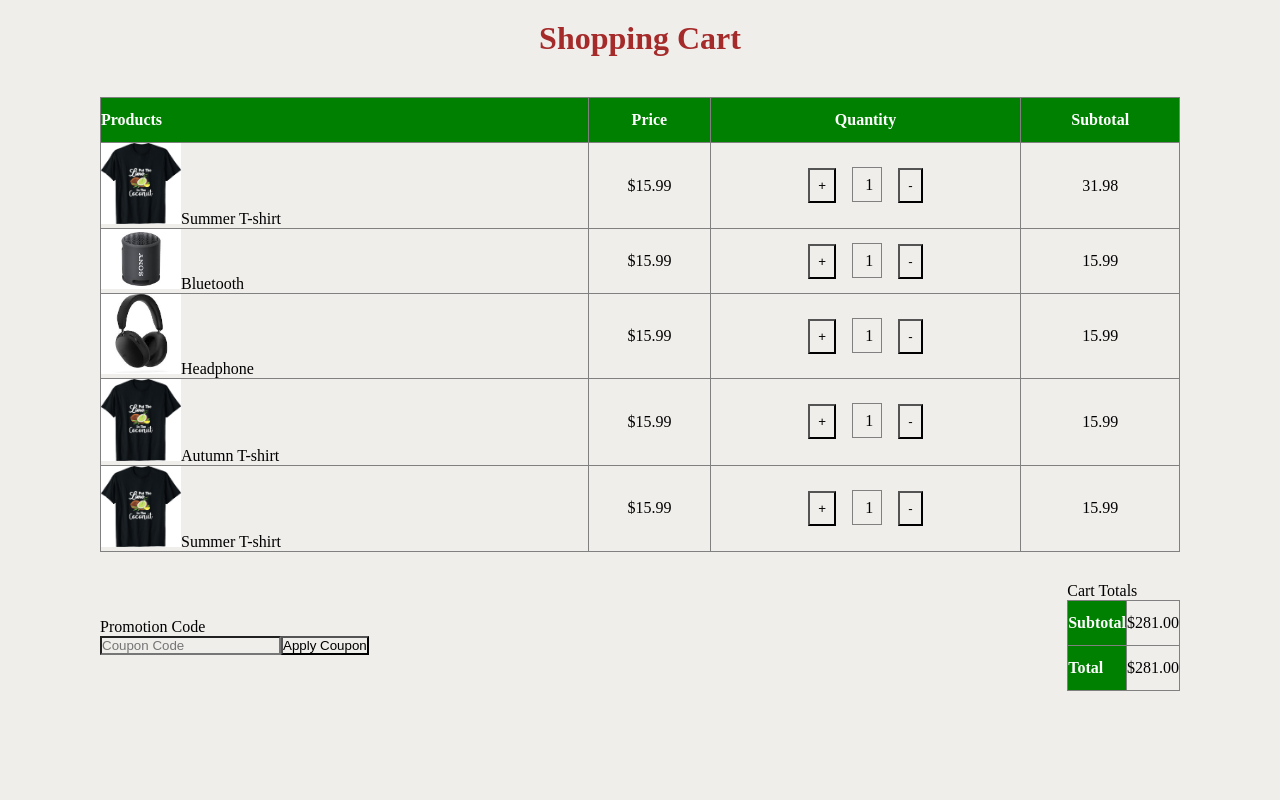
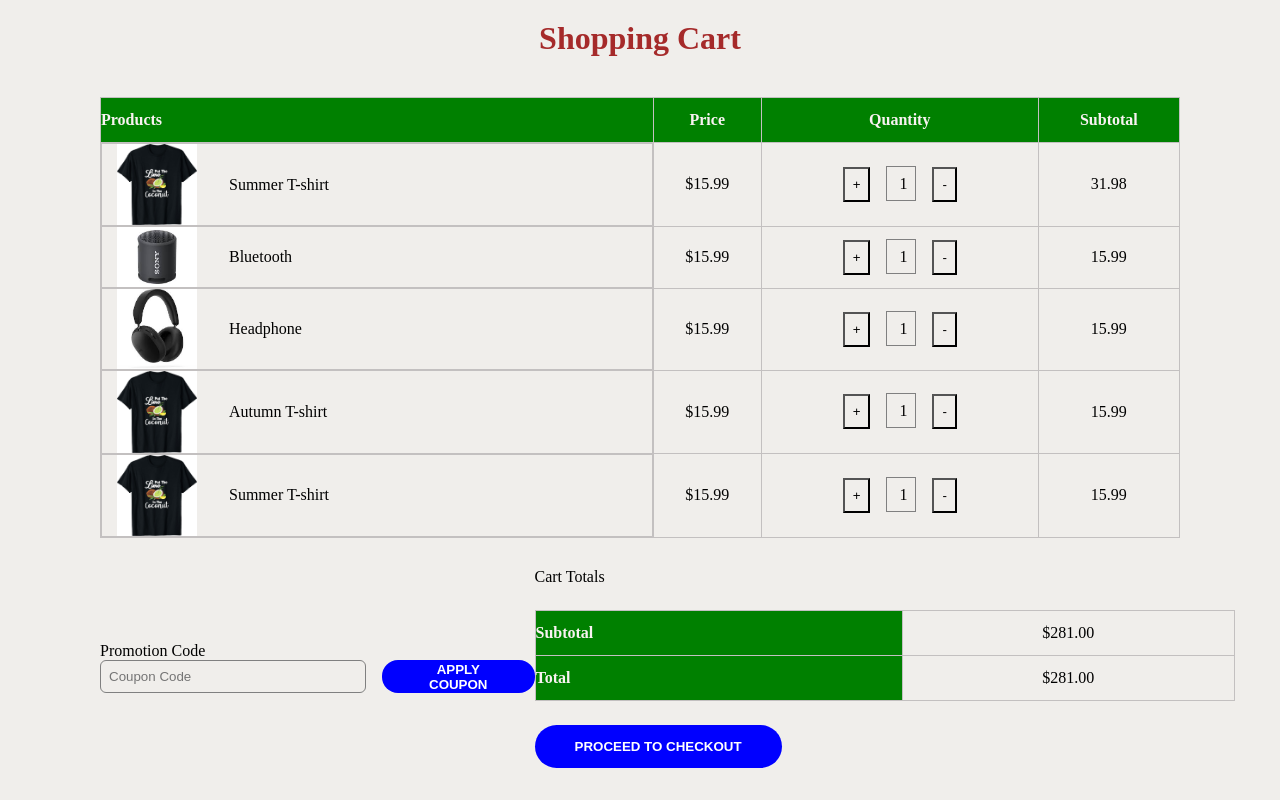
Before and after one commit to Tifem/shopping-cart, a React (Vite) app: page / in a window 1280 px wide. Built offline with nearby package versions, Linux system fonts and the light colour scheme.

Commit message:
working on the shopping cart UI

```diff
--- a/src/components/ShoppingCart.jsx
+++ b/src/components/ShoppingCart.jsx
@@ -73,13 +73,13 @@ const ShoppingCart = () => {
             {cartItem.map((item, index) => {
               return (
                 <tr key={index}>
-                  <td>
+                  <td className="item-image">
                     {" "}
                     <img src={item.image} alt={item.name} className="image" />
                     <span>{item.name}</span>
                   </td>
-                  {/* <td>{item.id}</td> */}
                   <td>${item.price.toFixed(2)}</td>
+
                   <td className="qty">
                     <button onClick={increment}>+</button>
                     <span> {count}</span>
@@ -90,38 +90,43 @@ const ShoppingCart = () => {
                       </button>
                     }
                   </td>
+
                   <td>{item.price * item.quantity}</td>
                 </tr>
               );
             })}
           </tbody>
         </table>
+
         <div className="cart-total">
           <div>
             <p>Promotion Code</p>
-            <div>
+            <div className="coupon-box">
               <input type="text" placeholder="Coupon Code" />
               <button>Apply Coupon</button>
             </div>
           </div>
-          <div>
+
+          <div className="cart">
             <p>Cart Totals</p>
             <div className="table-cart">
               <table>
                 <tr>
-
                 <th>Subtotal</th>
                 <td>$281.00</td>
                 </tr>
+
                 <tr>
-
                 <th>Total</th>
                 <td>$281.00</td>
                 </tr>
               </table>
             </div>
+
+            <button>PROCEED TO CHECKOUT</button>
           </div>
         </div>
+
       </div>
     </div>
   );
--- a/src/index.css
+++ b/src/index.css
@@ -62,15 +62,16 @@ td:first-child{
 
 th{
   background-color: green;
-  color: white;
+  color: rgb(249, 242, 242);
 }
-
 
 th:first-child{
   text-align: left;
 }
+
+
 table,th,td{
-  border: 1px solid gray;
+  border: 1px solid rgb(195, 192, 192);
 }
 
 .cart-total{
@@ -81,5 +82,52 @@ table,th,td{
 }
 
 .table-cart table{
-  width: 70%;
+  width: 700px;
 }
+
+.coupon-box {
+  display: flex;
+  gap: 1rem;
+}
+
+.coupon-box input{
+  outline: none;
+  width: 300px;
+  padding: 8px;
+  border-radius: 6px;
+  border: 1px solid gray;
+}
+
+.coupon-box button{
+  background-color: blue;
+  color: white;
+  border: none;
+  padding: 0 30px;
+  border-radius: 1rem;
+  text-transform: uppercase;
+  font-weight: bold;
+}
+
+.cart{
+  display: flex;
+  flex-direction: column;
+  gap: 1.5rem;
+}
+
+
+.cart button{
+ width: fit-content;
+ border: none;
+ background-color: blue;
+ color:white;
+ padding: 14px 40px;
+ border-radius: 1.5rem;
+ font-weight: bold;
+}
+
+.item-image{
+  display: flex;
+  align-items: center;
+  gap: 2rem;
+  padding-left: 15px;
+}
```
